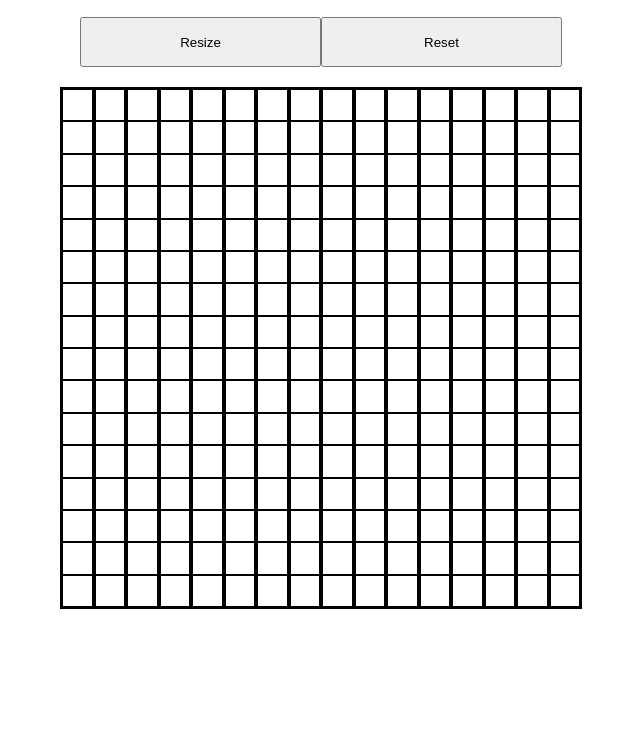
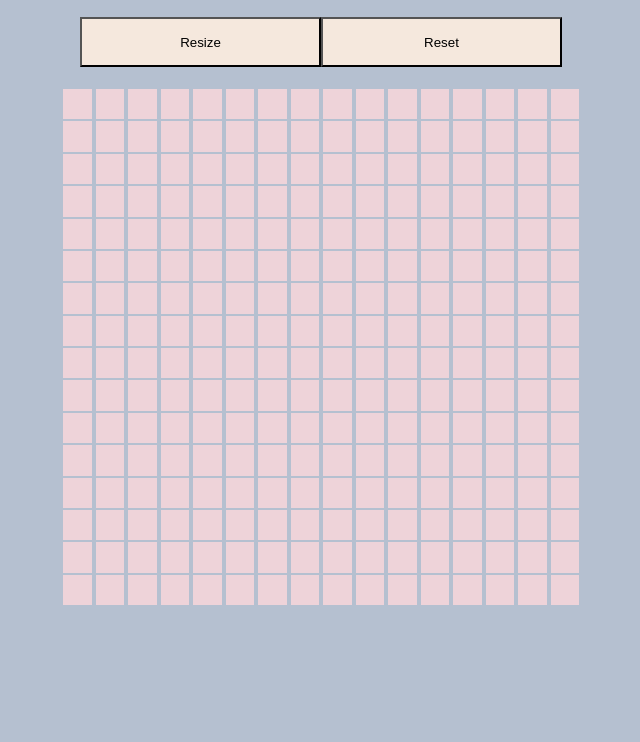
Before and after one commit to richale1505/etch-a-sketch, a plain HTML site: page index.html in a window 1280 px wide. Shown: the part 58-800 px from the top of the page, without its empty margins (319-959 px from the left). Drawn offline with Linux system fonts and the light colour scheme.

Commit message:
add color variables, change elements color.

```diff
--- a/style.css
+++ b/style.css
@@ -4,7 +4,10 @@
 }
 
 :root {
-    --line-color: black;
+    --color-one: #B5C0D0;
+    --color-two: #CCD3CA;
+    --color-three: #F5E8DD;
+    --color-four: #EED3D9;
 }
 
 body {
@@ -12,6 +15,7 @@ body {
     flex-direction: column;
     justify-content: center;
     align-items: center;
+    background-color: var(--color-one);
 }
 
 #heading {
@@ -27,10 +31,10 @@ body {
 .btn {
     width: 241px;
     height: 50px;
+    background-color: var(--color-three);
 }
 
 #mainContainer {
-    border: solid 1px var(--line-color);
     width: 520px;
     height: 520px;
 }
@@ -43,7 +47,8 @@ body {
 }
 
 .column {
-    border: solid 1px var(--line-color);
+    border: solid 1px var(--color-one);
+    background-color: var(--color-four);
     width: auto;
     flex-grow: 1;
     display: flex;
@@ -51,7 +56,13 @@ body {
 }
 
 .row {
-    border: solid 1px var(--line-color);
+    border: solid 1px var(--color-one);
     width: inherit;
     flex-grow: 1;
 }
+
+/* TO DO
+    1. change fonts.
+    2. resize fonts.
+    3. add hover effects to buttons.
+*/
```
